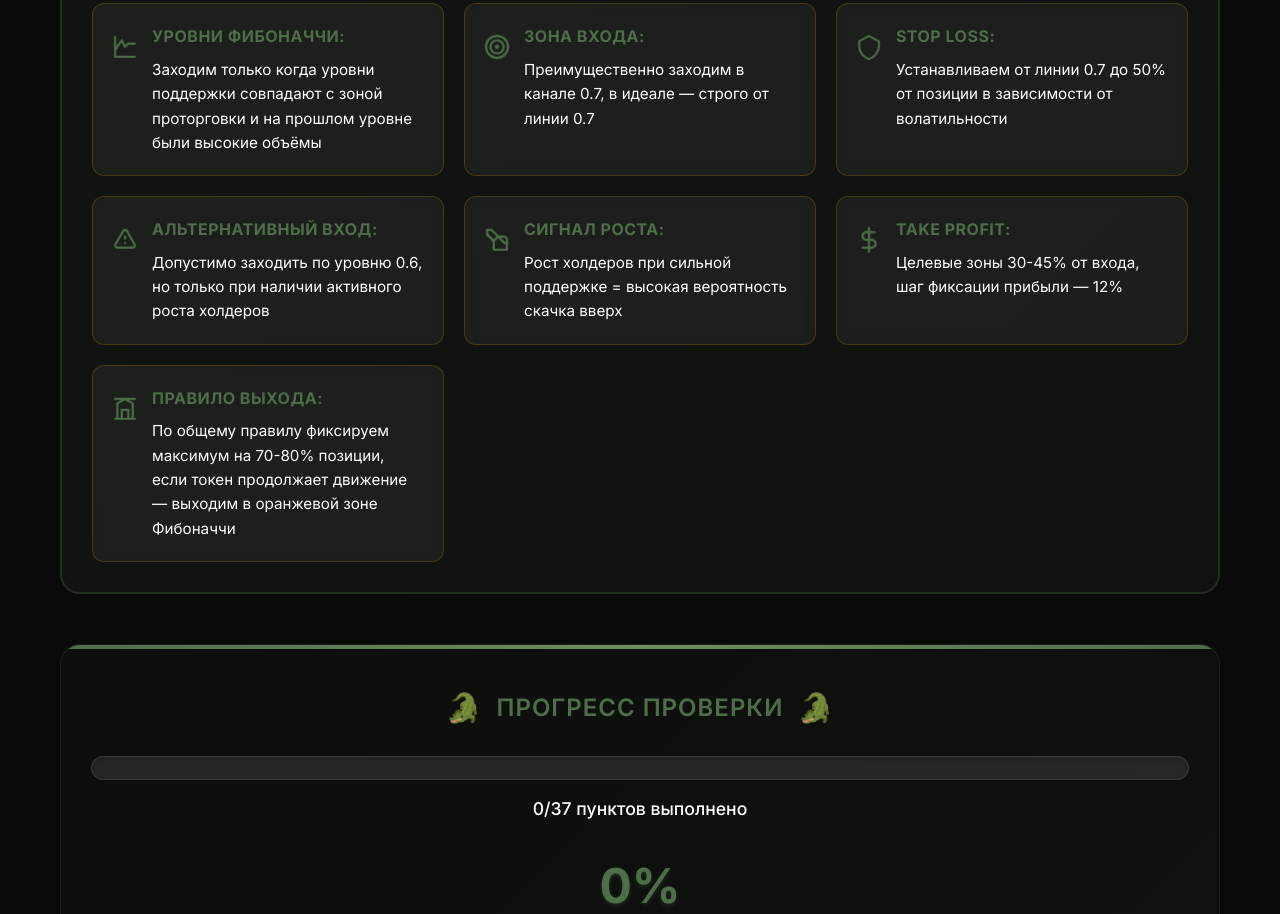
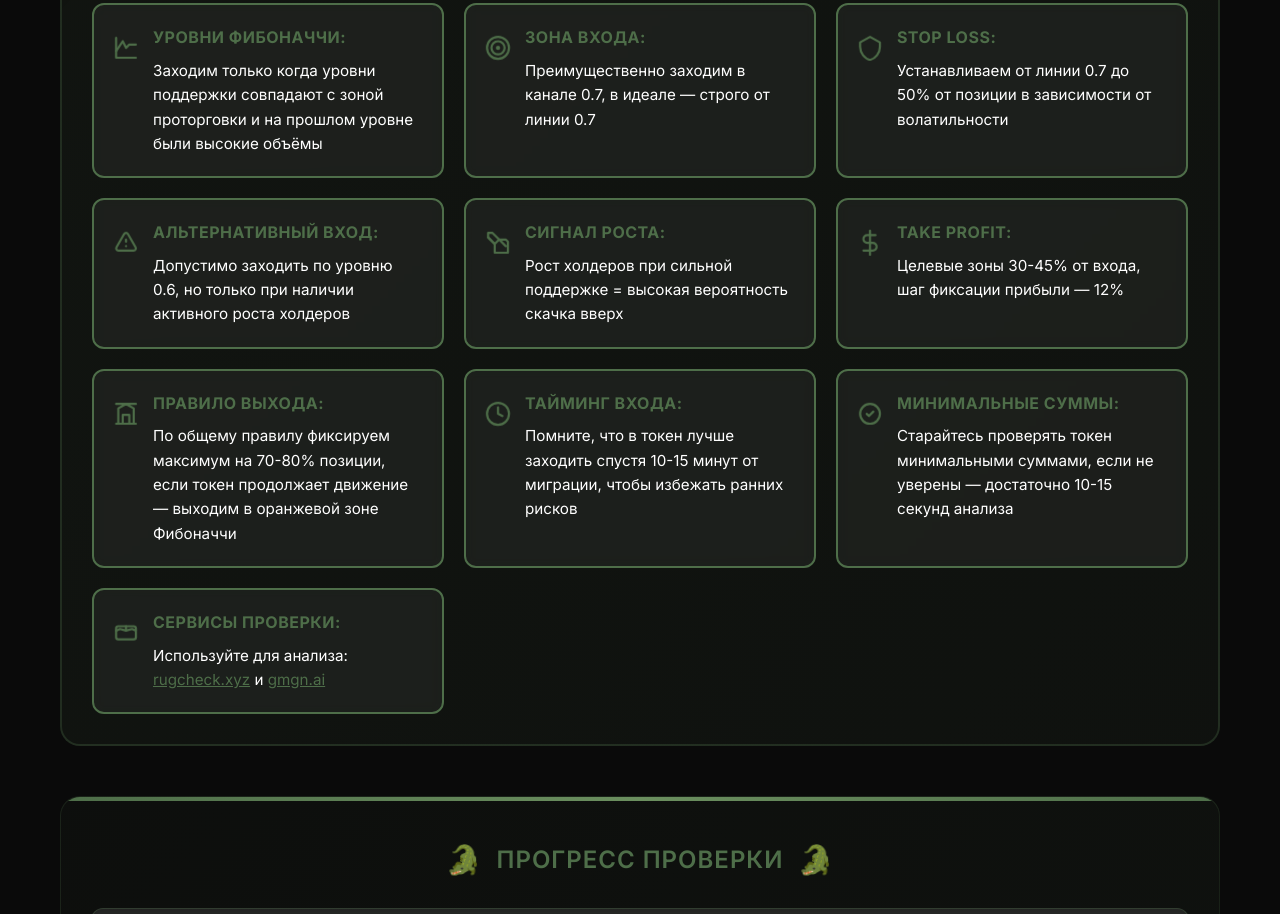
Before and after one commit to dexim234/AVmemcoin, a plain HTML site: page index.html in a window 1280 px wide. Shown: the part 8321-9235 px from the top of the page. Drawn offline with Linux system fonts and the light colour scheme.

Commit message:
Add files via upload

```diff
--- a/index.html
+++ b/index.html
@@ -575,6 +575,42 @@
                             <strong>Правило выхода:</strong> По общему правилу фиксируем максимум на 70-80% позиции, если токен продолжает движение — выходим в оранжевой зоне Фибоначчи
                         </div>
                     </div>
+
+                    <div class="reminder-item">
+                        <div class="reminder-icon">
+                            <svg width="24" height="24" viewBox="0 0 24 24" fill="none" xmlns="http://www.w3.org/2000/svg">
+                                <circle cx="12" cy="12" r="10" stroke="currentColor" stroke-width="2"/>
+                                <path d="M12 6V12L16 14" stroke="currentColor" stroke-width="2" stroke-linecap="round" stroke-linejoin="round"/>
+                            </svg>
+                        </div>
+                        <div class="reminder-content">
+                            <strong>Тайминг входа:</strong> Помните, что в токен лучше заходить спустя 10-15 минут от миграции, чтобы избежать ранних рисков
+                        </div>
+                    </div>
+
+                    <div class="reminder-item">
+                        <div class="reminder-icon">
+                            <svg width="24" height="24" viewBox="0 0 24 24" fill="none" xmlns="http://www.w3.org/2000/svg">
+                                <path d="M9 12L11 14L15 10M21 12C21 16.9706 16.9706 21 12 21C7.02944 21 3 16.9706 3 12C3 7.02944 7.02944 3 12 3C16.9706 3 21 7.02944 21 12Z" stroke="currentColor" stroke-width="2" stroke-linecap="round" stroke-linejoin="round"/>
+                            </svg>
+                        </div>
+                        <div class="reminder-content">
+                            <strong>Минимальные суммы:</strong> Старайтесь проверять токен минимальными суммами, если не уверены — достаточно 10-15 секунд анализа
+                        </div>
+                    </div>
+
+                    <div class="reminder-item">
+                        <div class="reminder-icon">
+                            <svg width="24" height="24" viewBox="0 0 24 24" fill="none" xmlns="http://www.w3.org/2000/svg">
+                                <path d="M21 16V8C21 6.89543 20.1046 6 19 6H5C3.89543 6 3 6.89543 3 8V16C3 17.1046 3.89543 18 5 18H19C20.1046 18 21 17.1046 21 16Z" stroke="currentColor" stroke-width="2" stroke-linecap="round" stroke-linejoin="round"/>
+                                <path d="M21 10L17.5 8.5L12 10L6.5 8.5L3 10" stroke="currentColor" stroke-width="2" stroke-linecap="round" stroke-linejoin="round"/>
+                                <path d="M12 6V10" stroke="currentColor" stroke-width="2" stroke-linecap="round" stroke-linejoin="round"/>
+                            </svg>
+                        </div>
+                        <div class="reminder-content">
+                            <strong>Сервисы проверки:</strong> Используйте для анализа: <a href="https://rugcheck.xyz" target="_blank" style="color: #4E6E49; text-decoration: underline;">rugcheck.xyz</a> и <a href="https://gmgn.ai/?chain=sol" target="_blank" style="color: #4E6E49; text-decoration: underline;">gmgn.ai</a>
+                        </div>
+                    </div>
                 </div>
             </section>
 
--- a/styles.css
+++ b/styles.css
@@ -649,11 +649,14 @@ html {
     font-size: 1.6rem;
     color: #FFFFFF;
     text-shadow: 0 2px 8px rgba(0, 0, 0, 0.4);
+    text-align: center;
 }
 
 .reminder-section .stage-goal {
     color: rgba(255, 255, 255, 0.95);
     font-weight: 500;
+    text-align: center;
+    display: block;
 }
 
 .reminder-list {
@@ -669,7 +672,7 @@ html {
     gap: 15px;
     padding: 20px;
     background: rgba(255, 255, 255, 0.05);
-    border: 1px solid rgba(255, 165, 0, 0.2);
+    border: 2px solid #4E6E49;
     border-radius: 12px;
     transition: all 0.3s ease;
     backdrop-filter: blur(5px);
@@ -677,9 +680,9 @@ html {
 
 .reminder-item:hover {
     background: rgba(78, 110, 73, 0.1);
-    border-color: rgba(78, 110, 73, 0.5);
+    border-color: #6b8f5f;
     transform: translateY(-3px);
-    box-shadow: 0 8px 25px rgba(78, 110, 73, 0.2);
+    box-shadow: 0 8px 25px rgba(78, 110, 73, 0.3);
 }
 
 .reminder-icon {
@@ -716,6 +719,16 @@ html {
     font-size: 0.95rem;
 }
 
+.reminder-content a {
+    color: #4E6E49;
+    text-decoration: underline;
+    transition: color 0.3s ease;
+}
+
+.reminder-content a:hover {
+    color: #6b8f5f;
+}
+
 /* Анимации для напоминаний */
 @keyframes rocketFloat {
     0%, 100% { transform: translateY(0) rotate(0deg); }
@@ -739,10 +752,25 @@ html {
         padding: 15px;
         flex-direction: column;
         text-align: center;
+        align-items: center;
     }
 
     .reminder-icon {
-        margin-bottom: 10px;
+        margin-bottom: 12px;
+        display: flex;
+        justify-content: center;
+        align-items: center;
+    }
+
+    .reminder-content {
+        text-align: center;
+        width: 100%;
+    }
+
+    .reminder-content strong {
+        display: block;
+        text-align: center;
+        margin-bottom: 8px;
     }
 
     .reminder-section .stage-title {
```
